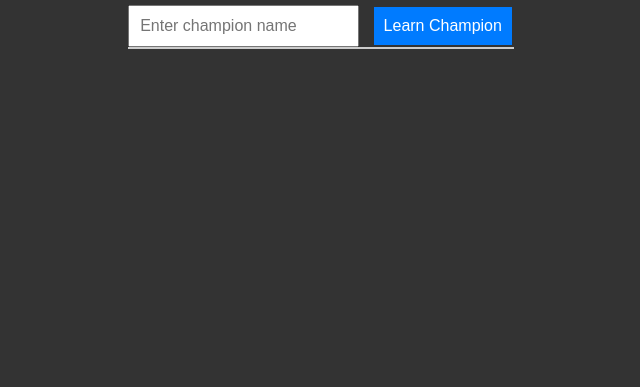
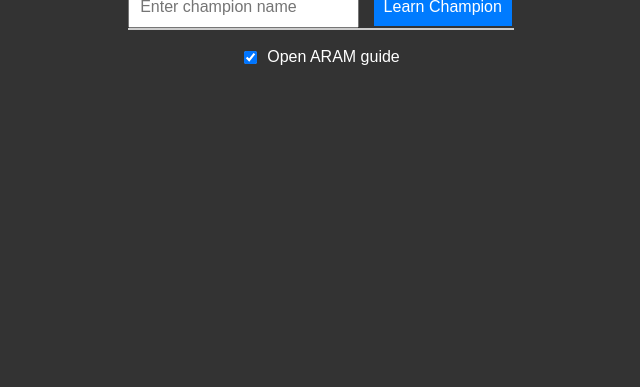
Before and after one commit to Trilli0nHub/HeroHelper, a plain HTML site: page index.html in a window 1280 px wide. Shown: the part 413-800 px from the top of the page, without its empty margins (320-960 px from the left). Drawn offline with Linux system fonts and the light colour scheme.

Commit message:
Add Toggle for ARAM Guide

```diff
--- a/index.html
+++ b/index.html
@@ -60,6 +60,14 @@
             background-color: #007bff; /* Highlight color */
             color: white; /* Text color for highlight */
         }
+        .toggle-container {
+            margin-top: 20px;
+            display: flex;
+            align-items: center;
+        }
+        .toggle-container input {
+            margin-right: 10px;
+        }
     </style>
 </head>
 <body>
@@ -68,6 +76,10 @@
         <input type="text" id="championName" placeholder="Enter champion name" onkeydown="if (event.key === 'Enter') openWebsites(); if (event.key === 'Tab') autofillInput();">
         <button onclick="openWebsites()">Learn Champion</button>
         <ul class="suggestions" id="suggestions"></ul>
+    </div>
+    <div class="toggle-container">
+        <input type="checkbox" id="toggleSecondURL" checked>
+        <label for="toggleSecondURL">Open ARAM guide</label>
     </div>
 
     <script>
@@ -104,9 +116,12 @@
             const url1 = `https://www.leagueoflegends.com/en-us/champions/${sanitizedChampionName}`;
             const url2 = `https://u.gg/lol/champions/aram/${championName}-aram`;
 
-			// Swap the order of opening the URLs
-			window.open(url2, '_blank'); // Open the second URL first
-			window.open(url1, '_blank'); // Then open the first URL
+            window.open(url1, '_blank'); // Open the first URL
+
+            // Check the state of the toggle before opening the second URL
+            if (document.getElementById('toggleSecondURL').checked) {
+                window.open(url2, '_blank'); // Open the second URL if the checkbox is checked
+            }
 
             // Clear the input field after opening the websites
             document.getElementById('championName').value = '';
```
Lines whose indentation alone changed are shown as unchanged.
